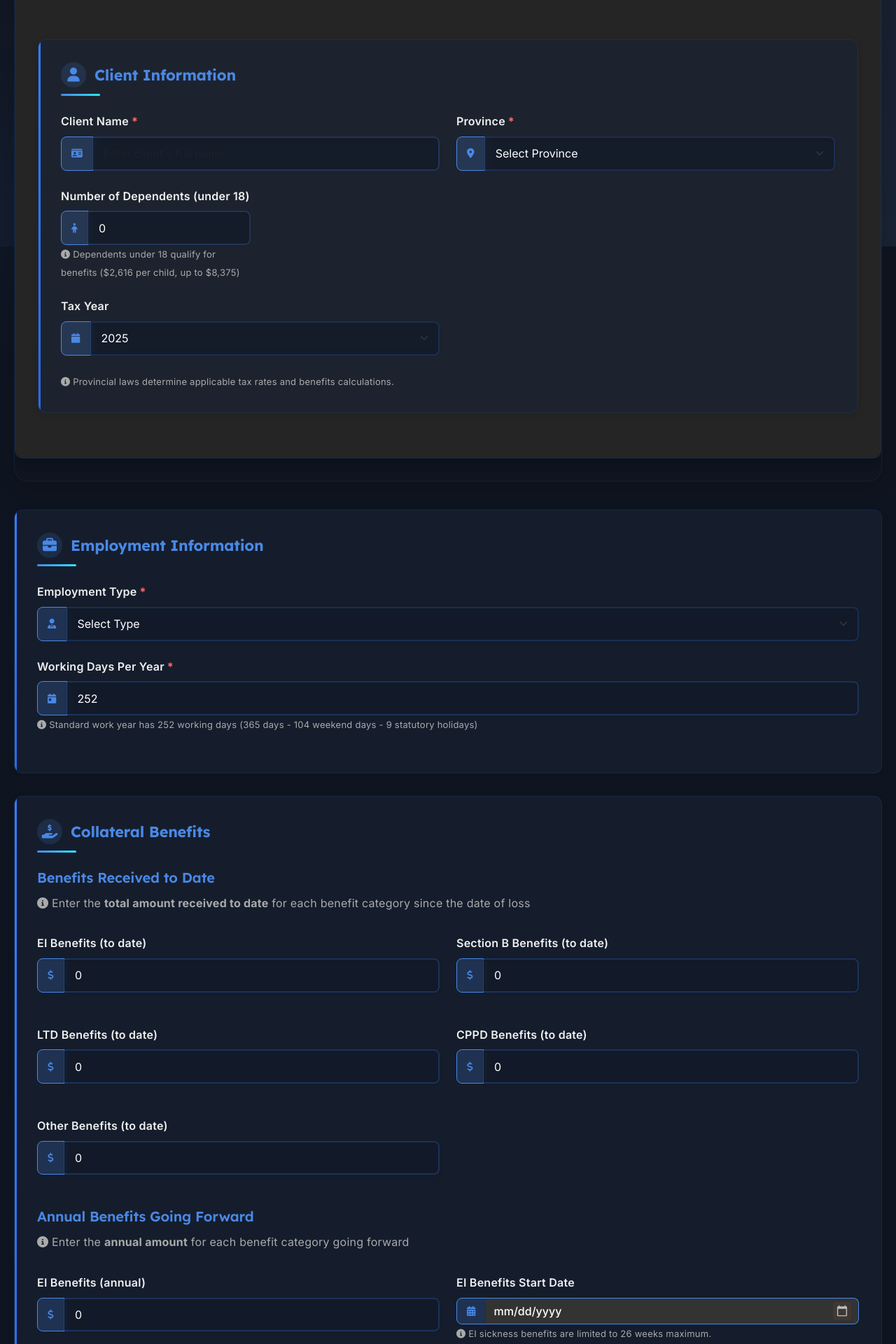
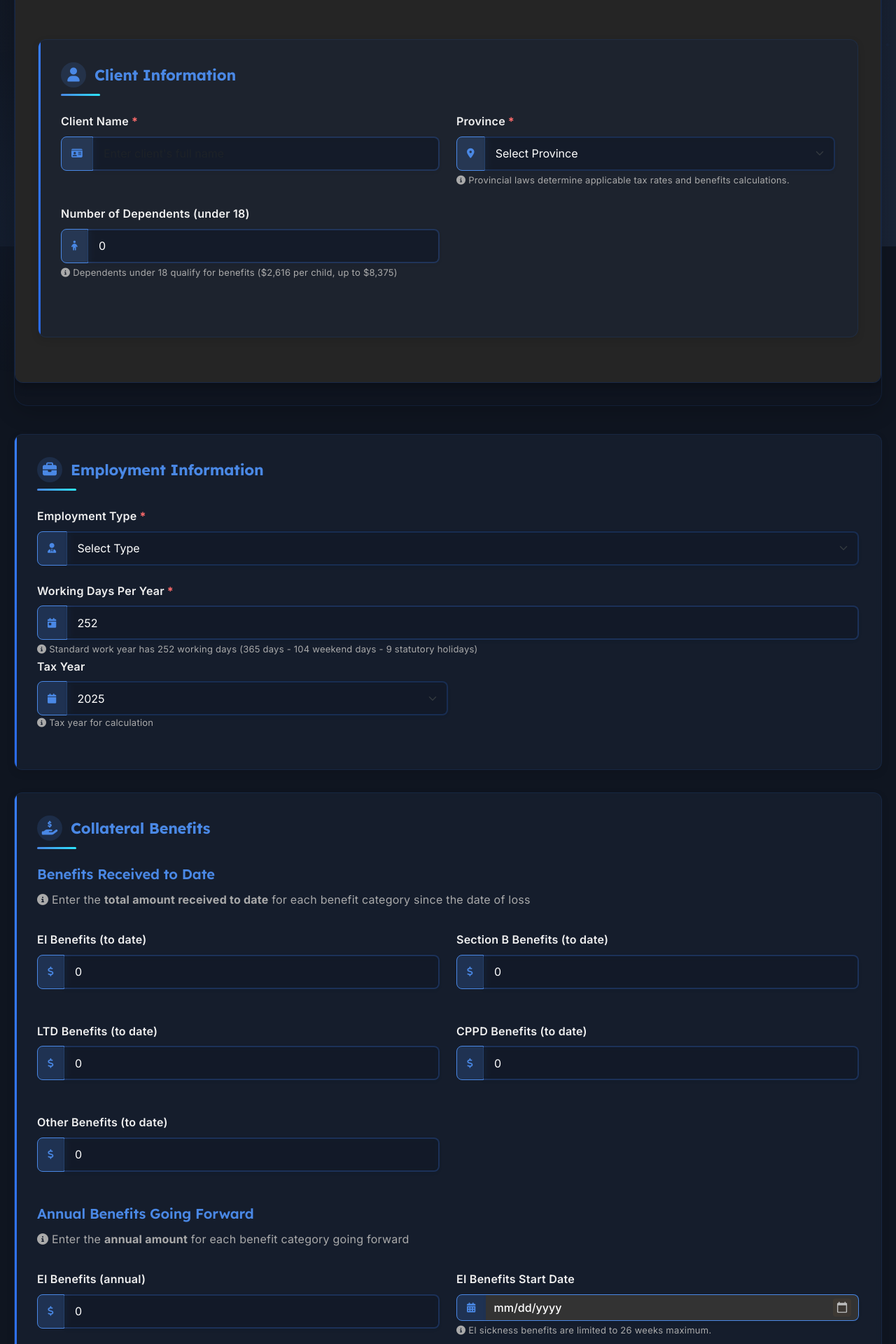
Before and after one commit to JohnMacGillis/ActuClaim, a Flask app: page / in a window 1280 px wide. Shown: the part 448-2368 px from the top of the page at 70% size. Run offline with Flask 3, Linux system fonts and the light colour scheme.

Commit message:
Fixed client information section structure and properly positioned tax year dropdown

```diff
--- a/templates/index.html
+++ b/templates/index.html
@@ -51,6 +51,7 @@
         <form method="post" action="{{ url_for('calculate') }}" id="calculator-form">
             <!-- Basic Information Section -->
             <div class="section-card">
+                        <div class="form-group mb-4">
                 <h3 class="section-title"><i class="fas fa-user"></i> Client Information</h3>
 
                 <div class="row">
@@ -62,21 +63,7 @@
                                 <input type="text" class="form-control" id="client_name" name="client_name" placeholder="Enter client's full name" required>
                             </div>
                         </div>
-                <div class="col-md-6">
-                    <div class="form-group mb-4">
-                        <label for="dependents" class="form-label">Number of Dependents (under 18)</label>
-                        <div class="input-group">
-                            <span class="input-group-text"><i class="fas fa-child"></i></span>
-                            <input type="number" class="form-control" id="dependents" name="dependents" min="0" value="0">
-                        </div>
-                        <small class="form-text text-muted">
-                            <i class="fas fa-info-circle"></i> Dependents under 18 qualify for benefits ($2,616 per child, up to $8,375)
-                        </small>
                     </div>
-                </div>
-
-                    </div>
-
                     <div class="col-md-6">
                         <div class="form-group mb-4">
                             <label for="province" class="form-label required-field">Province</label>
@@ -88,27 +75,31 @@
                                     <option value="newfoundland">Newfoundland</option>
                                     <option value="new brunswick">New Brunswick</option>
                                     <option value="prince edward island">Prince Edward Island</option>
-                    </select>
-                </div>
-            </div>
-        </div>
-        <div class="col-md-6">
-            <div class="form-group mb-4">
-                <label for="taxYear" class="form-label">Tax Year</label>
-                <div class="input-group">
-                    <span class="input-group-text"><i class="fas fa-calendar"></i></span>
-                    <select class="form-select" id="taxYear" name="tax_year">
-                        {% for year in available_tax_years %}
-                            <option value="{{ year }}" {% if year == current_year %}selected{% endif %}>{{ year }}</option>
-                        {% endfor %}
-                    </select>
-                </div>
-            </div>
-        </div>
                                 </select>
                             </div>
                             <small class="form-text text-muted">
                                 <i class="fas fa-info-circle"></i> Provincial laws determine applicable tax rates and benefits calculations.
+                            </small>
+                        </div>
+                    </div>
+                </div>
+                <div class="row">
+                    <div class="col-md-6">
+                        <div class="form-group mb-4">
+                            </small>
+                            <label for="dependents" class="form-label">Number of Dependents (under 18)</label>
+                            <div class="input-group">
+                                <span class="input-group-text"><i class="fas fa-child"></i></span>
+                                <input type="number" class="form-control" id="dependents" name="dependents" min="0" value="0">
+                            </div>
+                            <small class="form-text text-muted">
+                                <i class="fas fa-info-circle"></i> Dependents under 18 qualify for benefits ($2,616 per child, up to $8,375)
+                            </small>
+                        </div>
+                    </div>
+                </div>
+                            </div>
+                            <small class="form-text text-muted">
                             </small>
                         </div>
                     </div>
@@ -202,6 +193,23 @@
                     </div>
                     <small class="form-text text-muted">
                         <i class="fas fa-info-circle"></i> Standard work year has 252 working days (365 days - 104 weekend days - 9 statutory holidays)
+            <!-- Tax Year Selection -->
+            <div class="col-md-6">
+                <div class="form-group mb-4">
+                    <label for="taxYear" class="form-label">Tax Year</label>
+                    <div class="input-group">
+                        <span class="input-group-text"><i class="fas fa-calendar"></i></span>
+                        <select class="form-select" id="taxYear" name="tax_year">
+                            {% for year in available_tax_years %}
+                                <option value="{{ year }}" {% if year == current_year %}selected{% endif %}>{{ year }}</option>
+                            {% endfor %}
+                        </select>
+                    </div>
+                    <small class="form-text text-muted">
+                        <i class="fas fa-info-circle"></i> Tax year for calculation
+                    </small>
+                </div>
+            </div>
                     </small>
                 </div>
             </div>
```
